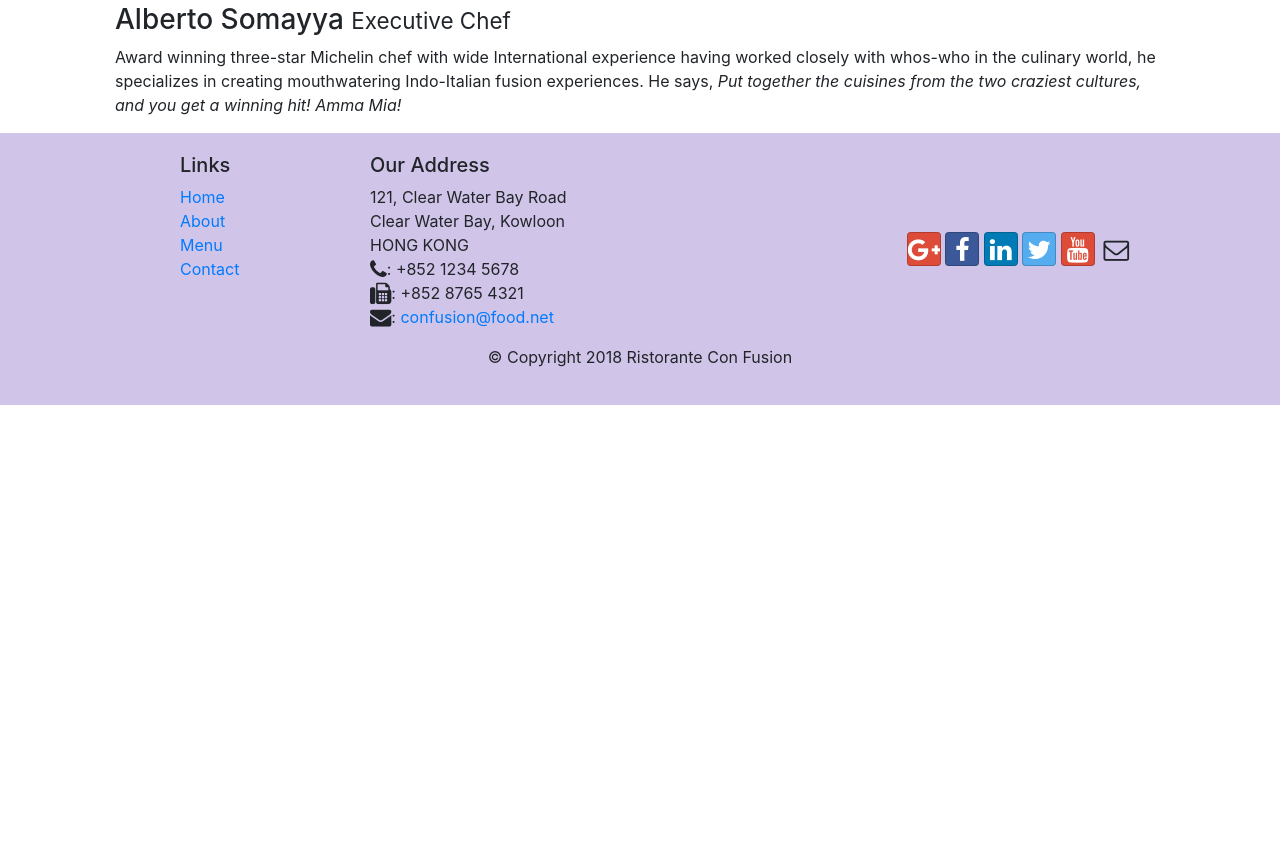
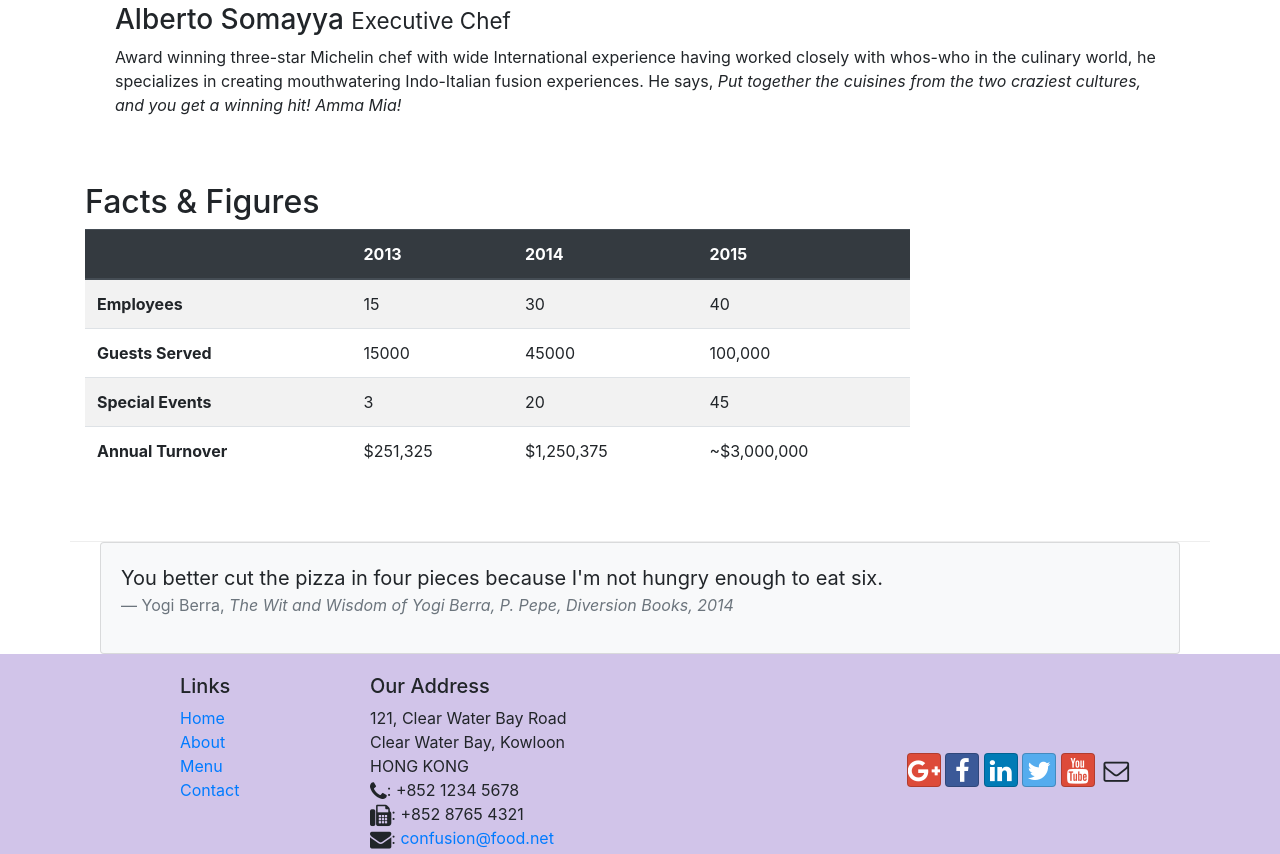
Before and after one commit to ritazhousmile/conFusion, a website: page aboutus.html in a window 1280 px wide. Shown: the part 1215-2069 px from the top of the page. Before the commit the page ends 1620 px from the top, so only its background shows below. Drawn offline with nearby package versions, Linux system fonts and the light colour scheme.

Commit message:
tables and cards

```diff
--- a/aboutus.html
+++ b/aboutus.html
@@ -58,13 +58,33 @@
         </div>
 
         <div class='container'>
+          <div class='row row-header'>
+
+
             <div class='col-12 col-sm-6'>
                 <h2>Our History</h2>
                 <p>Started in 2010, Ristorante con Fusion quickly established itself as a culinary icon par excellence in Hong Kong. With its unique brand of world fusion cuisine that can be found nowhere else, it enjoys patronage from the A-list clientele in Hong Kong.  Featuring four of the best three-star Michelin chefs in the world, you never know what will arrive on your plate the next time you visit us.</p>
                 <p>The restaurant traces its humble beginnings to <em>The Frying Pan</em>, a successful chain started by our CEO, Mr. Peter Pan, that featured for the first time the world's best cuisines in a pan.</p>
             </div>
-            <div>
-            </div>
+
+            <div class="col-12 col-sm-6">
+               <div class="card">
+                   <h3 class="card-header bg-primary text-white">Facts At a Glance</h3>
+                   <div class="card-body">
+                       <dl class="row">
+                           <dt class="col-6">Started</dt>
+                           <dd class="col-6">3 Feb. 2013</dd>
+                           <dt class="col-6">Major Stake Holder</dt>
+                           <dd class="col-6">HK Fine Foods Inc.</dd>
+                           <dt class="col-6">Last Year's Turnover</dt>
+                           <dd class="col-6">$1,250,375</dd>
+                           <dt class="col-6">Employees</dt>
+                           <dd class="col-6">40</dd>
+                       </dl>
+                   </div>
+               </div>
+           </div>
+         </div>
         </div>
 
 
@@ -82,6 +102,64 @@
             </div>
        </div>
 
+       <div class="row row-content">
+          <div class="col-12 col-sm-9">
+              <h2>Facts &amp; Figures</h2>
+              <div class="table-responsive">
+                   <table class="table table-striped">
+                       <thead class="thead-dark">
+                           <tr>
+                               <th>&nbsp;</th>
+                               <th>2013</th>
+                               <th>2014</th>
+                               <th>2015</th>
+                           </tr>
+                       </thead>
+                       <tbody>
+                           <tr>
+                               <th>Employees</th>
+                               <td>15</td>
+                               <td>30</td>
+                               <td>40</td>
+                           </tr>
+                           <tr>
+                               <th>Guests Served</th>
+                               <td>15000</td>
+                               <td>45000</td>
+                               <td>100,000</td>
+                           </tr>
+                           <tr>
+                               <th>Special Events</th>
+                               <td>3</td>
+                               <td>20</td>
+                               <td>45</td>
+                           </tr>
+                           <tr>
+                               <th>Annual Turnover</th>
+                               <td>$251,325</td>
+                               <td>$1,250,375</td>
+                               <td>~$3,000,000</td>
+                           </tr>
+                       </tbody>
+                   </table>
+               </div>
+          </div>
+           <div class="col-12 col-sm-3">
+          </div>
+     </div>
+
+     <div class="col-12">
+               <div class="card card-body bg-light">
+                   <blockquote class="blockquote">
+                       <p class="mb-0">You better cut the pizza in four pieces because
+                           I'm not hungry enough to eat six.</p>
+                       <footer class="blockquote-footer">Yogi Berra,
+                           <cite title="Source Title">The Wit and Wisdom of Yogi Berra,
+                           P. Pepe, Diversion Books, 2014</cite>
+                       </footer>
+                   </blockquote>
+               </div>
+           </div>
     </div>
 
     <footer class="footer">
```
